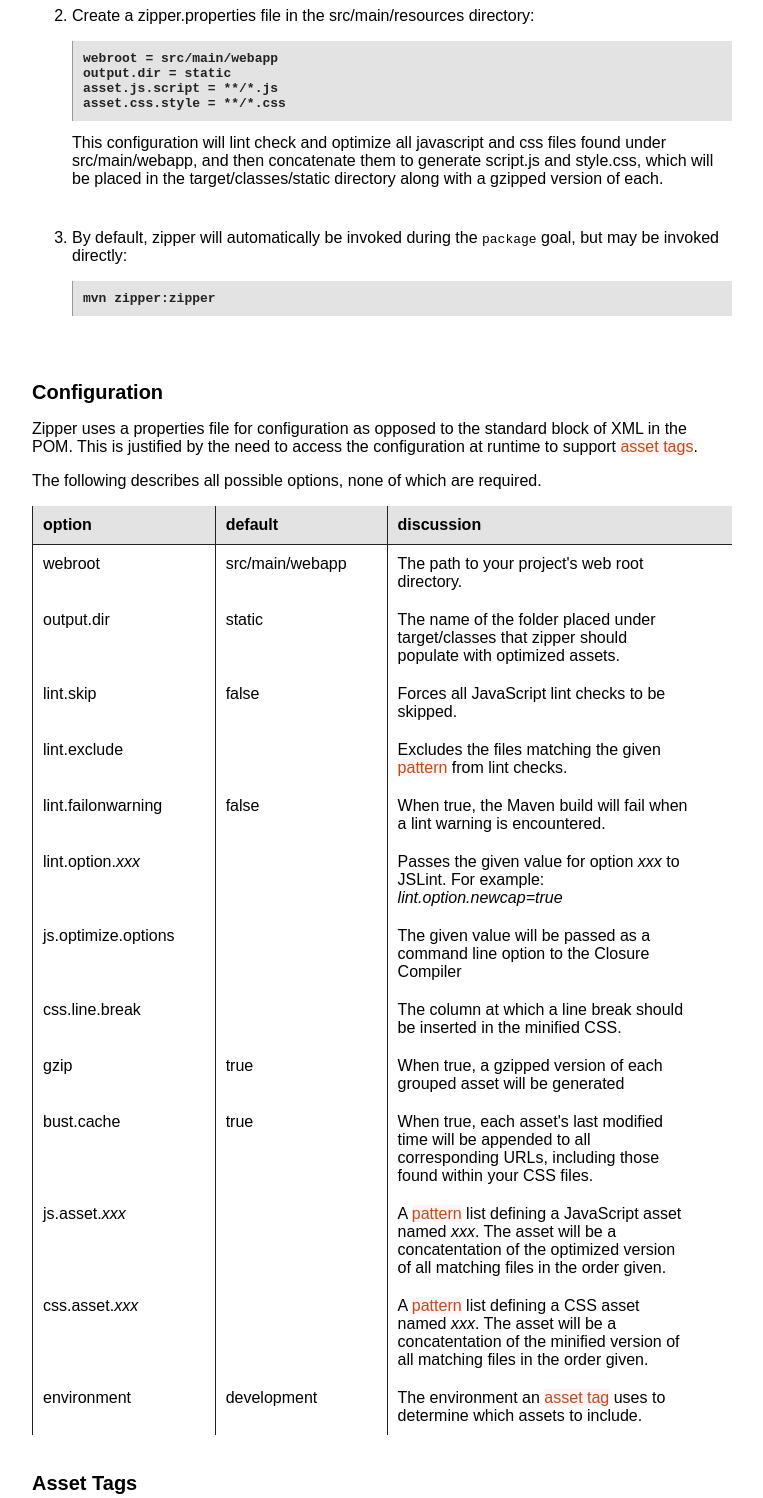
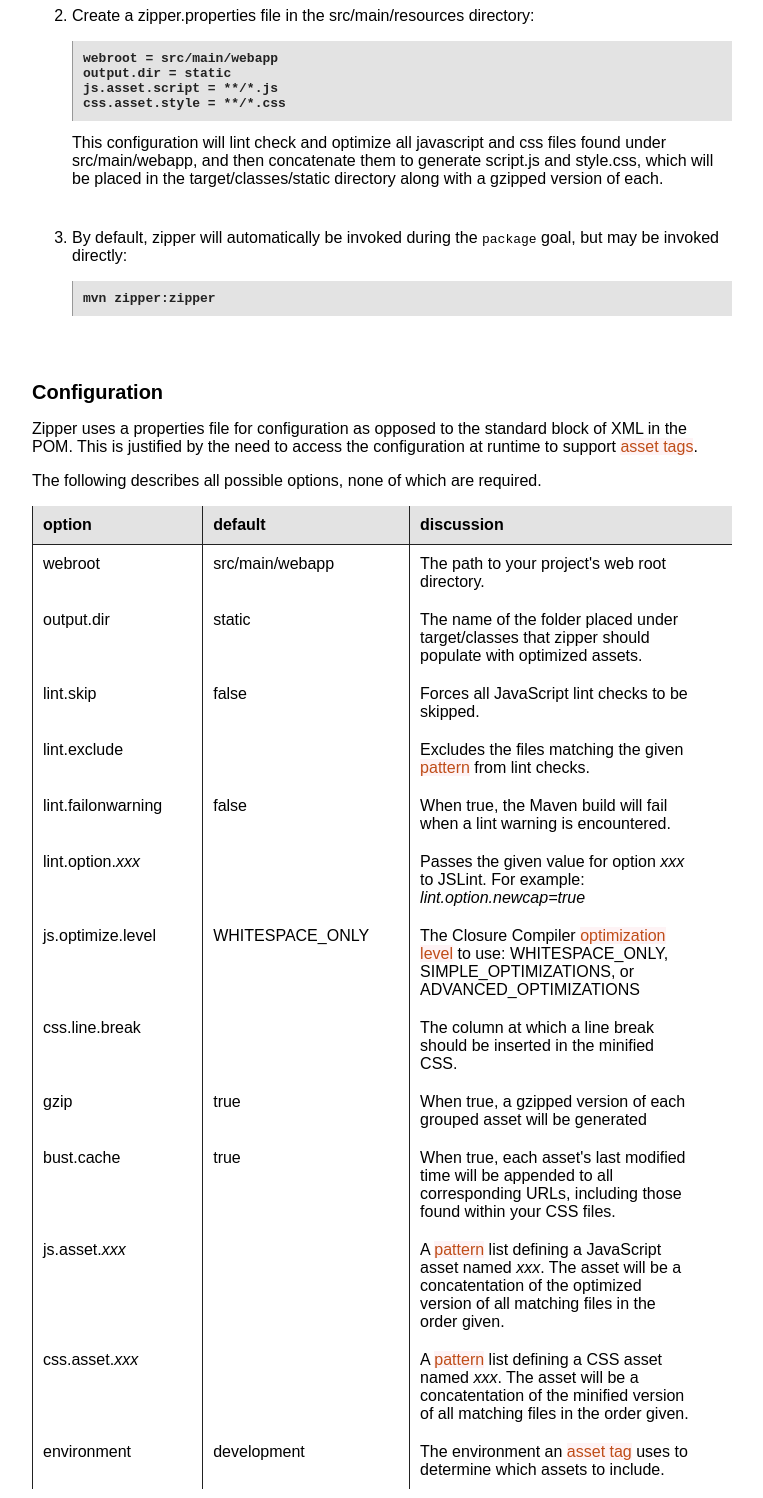
Before and after one commit to joestelmach/zipper, a plain HTML site: page index.html in a window 1280 px wide. Shown: the part 651-2149 px from the top of the page, without its empty margins (16-779 px from the left). Drawn offline with Linux system fonts and the light colour scheme.

Commit message:
updated docs for 0.2

```diff
--- a/index.html
+++ b/index.html
@@ -63,8 +63,8 @@
         </p>
 <pre><code>webroot = src/main/webapp
 output.dir = static
-asset.js.script = **/*.js
-asset.css.style = **/*.css</code></pre>
+js.asset.script = **/*.js
+css.asset.style = **/*.css</code></pre>
     <p>
       This configuration will lint check and optimize all javascript and css files found under src/main/webapp, and then concatenate them to generate script.js and style.css, which will be placed in the target/classes/static directory along with a gzipped version of each.
     </p>
@@ -126,9 +126,9 @@ asset.css.style = **/*.css</code></pre>
         <td>Passes the given value for option <em>xxx</em> to JSLint.  For example: <em>lint.option.newcap=true</em></td>
       </tr>
       <tr>
-        <td>js.optimize.options</td>
-        <td></td>
-        <td>The given value will be passed as a command line option to the Closure Compiler</td>
+        <td>js.optimize.level</td>
+        <td>WHITESPACE_ONLY</td>
+        <td>The Closure Compiler <a href="http://code.google.com/closure/compiler/docs/compilation_levels.html">optimization level</a> to use: WHITESPACE_ONLY, SIMPLE_OPTIMIZATIONS, or ADVANCED_OPTIMIZATIONS</td>
       </tr>
       <tr>
         <td>css.line.break</td>
@@ -174,7 +174,7 @@ asset.css.style = **/*.css</code></pre>
 <pre><code>&lt;dependency&gt;
   &lt;groupId&gt;com.joestelmach&lt;/groupId&gt;
   &lt;artifactId&gt;zipper&lt;/artifactId&gt;
-  &lt;version&gt;0.1&lt;/version&gt;
+  &lt;version&gt;0.2&lt;/version&gt;
 &lt;/dependency&gt;</code></pre>
 
     <p>
@@ -196,6 +196,10 @@ asset.css.style = **/*.css</code></pre>
 
     <h2 id="changelog">Changelog</h2>
     <dl>
+      <dt>version 0.2</dt>
+      <dd>Integrated the closure-compiler artifact (Thanks @lindner)</dd>
+      <dd>Improved the css cache-busting regex</dd>
+
       <dt>version 0.1</dt>
       <dd>initial release</dd>
     </dl>
```
